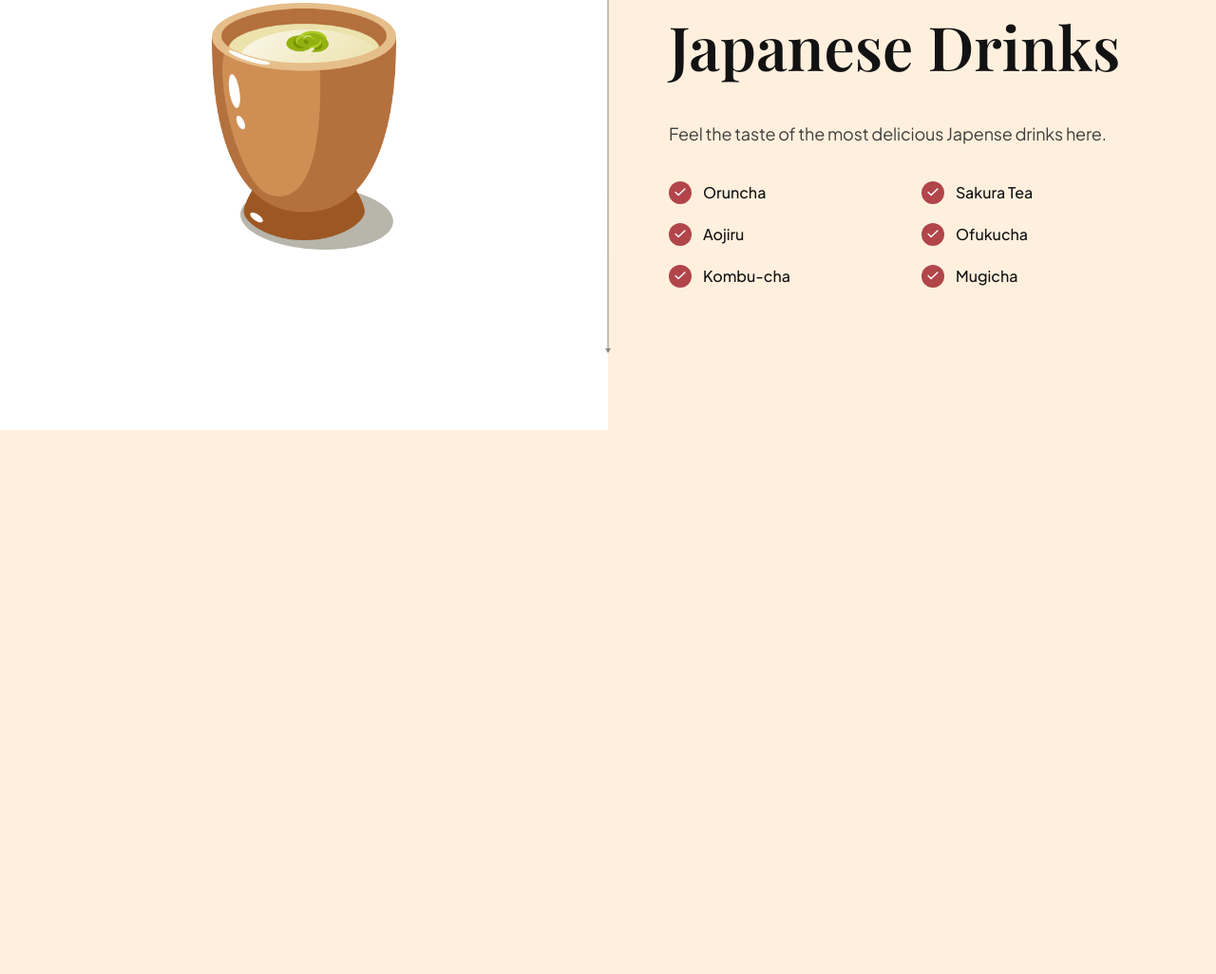
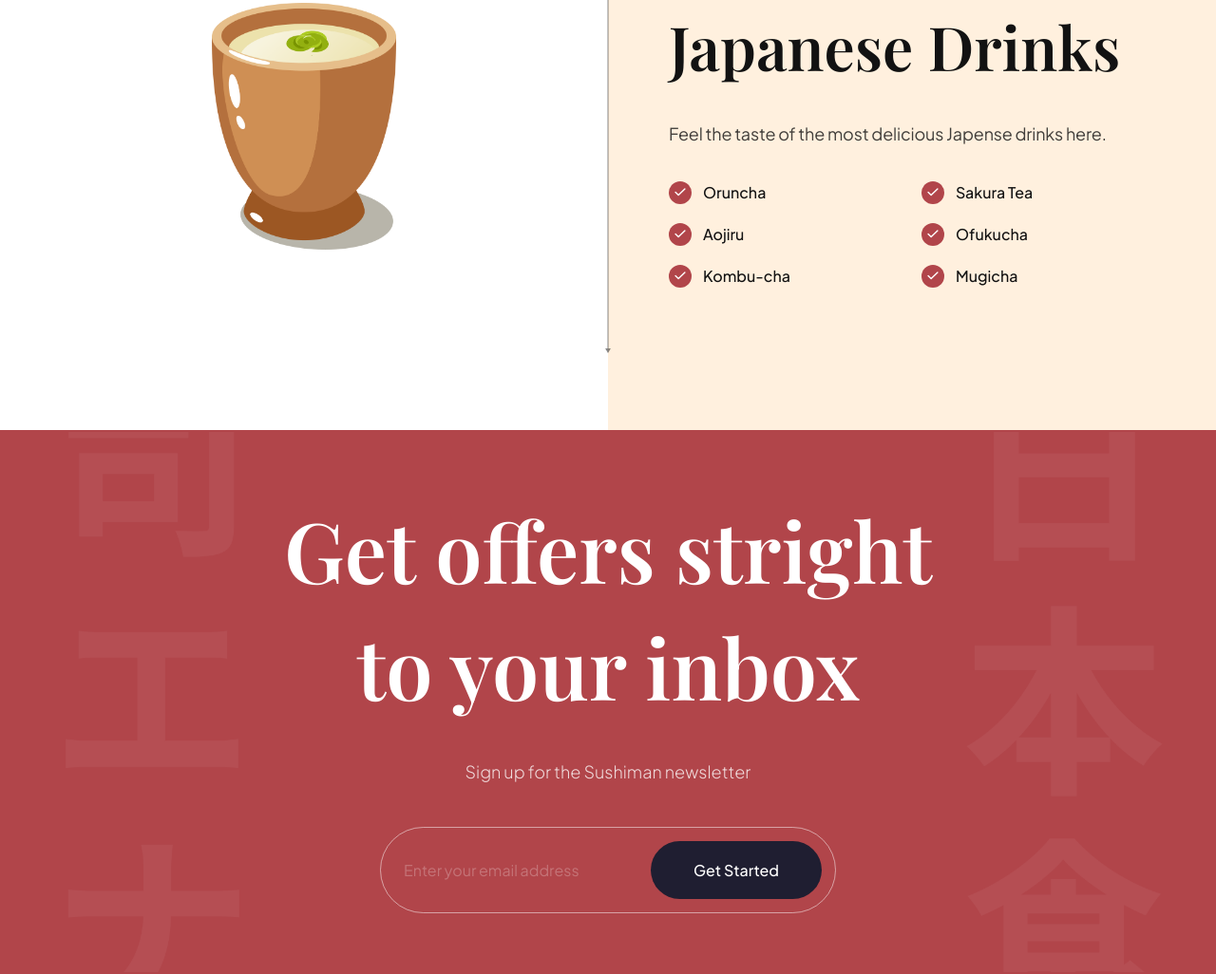
Before and after one commit to TharakaJayampathi/SampleWebSiteTemplate, a website built with Vite: page index.html in a window 1280 px wide. Shown: the part 3245-4271 px from the top of the page at 95% size. Before the commit the page ends 3698 px from the top, so only its background shows below. Built offline with nearby package versions, Linux system fonts and the light colour scheme.

Commit message:
Subscripion Section Added

```diff
--- a/index.html
+++ b/index.html
@@ -319,6 +319,21 @@
     </section>
   </section>
 
+  <!-- Subscription Section -->
+  <section class="subscription flex-center" id="services">
+    <h2 data-aos="flip-down">
+      Get offers stright <br />
+      to your inbox
+    </h2>
+    <p data-aos="fade-up">Sign up for the Sushiman newsletter</p>
+
+    <div class="subscription__form" data-aos="fade-up">
+      <input type="text" placeholder="Enter your email address" />
+      <button>Get Started</button>
+    </div>
+  </section>
+
+
   <script src="js/script.js" type="module"></script>
 
 </body>
```
